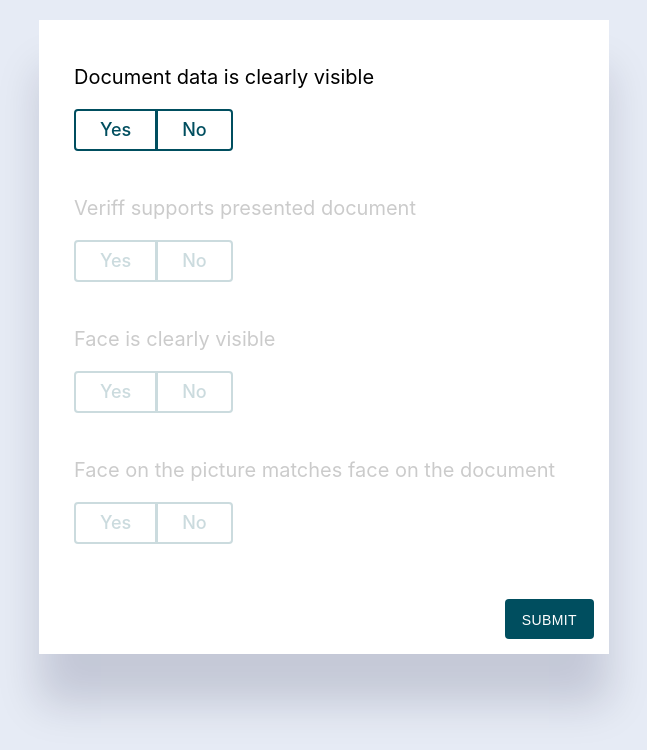
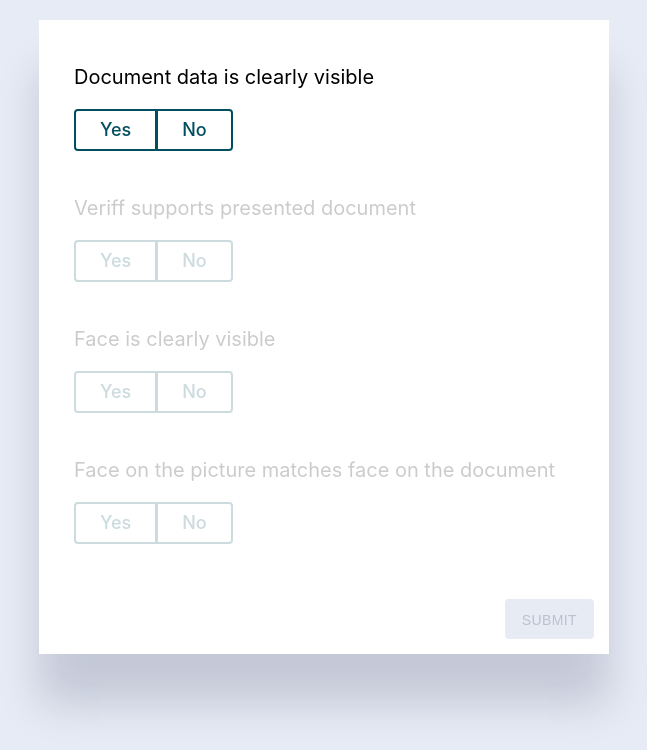
Before and after one commit to thomsebastin/veriff-test, a React (Create React App) app: page / in a window 1280 px wide. Shown: the top 750 px of the page, without its empty margins (316-963 px from the left). Built offline with nearby package versions, Linux system fonts and the light colour scheme.

Commit message:
disable, enable functionality

```diff
--- a/src/App.tsx
+++ b/src/App.tsx
@@ -87,6 +87,22 @@ function App() {
     setItems(newItems);
   };
 
+  const isAllChecked = () => {
+    return items.every((item: any) => {
+      return item.checked === true;
+    })
+  }
+
+  const isOneUnchecked = () => {
+    return items.some((item: any) => {
+      return item.checked === false;
+    })
+  }
+
+  const isSubmitEnabled = () => {
+    return isAllChecked() || isOneUnchecked();
+  }
+
   useEffect(() => {
     fetchChecks()
       .then((res: any) => {
@@ -120,7 +136,7 @@ function App() {
               );
             })}
           </ul>
-          <Button>Submit</Button>
+          <Button isSubmitEnabled={isSubmitEnabled}>Submit</Button>
         </>
       ) : null}
     </div>
--- a/src/components/Button/Button.tsx
+++ b/src/components/Button/Button.tsx
@@ -1,20 +1,17 @@
-// import React from "react";
-// import PropTypes from "prop-types";
 import "./Button.scss";
 
-const Button = ({ children, ...rest }: { children: any }) => {
+function Button({
+  children,
+  isSubmitEnabled,
+}: {
+  children: any;
+  isSubmitEnabled: any;
+}) {
   return (
-    <button className="btn-submit" {...rest}>
+    <button className="btn-submit" disabled={!isSubmitEnabled()}>
       {children}
     </button>
   );
-};
-
-// Button.propTypes = {
-//   children: PropTypes.string.isRequired,
-//   disabled: PropTypes.bool,
-//   type: PropTypes.string,
-//   onClick: PropTypes.func
-// };
+}
 
 export default Button;
--- a/src/components/Check/Check.tsx
+++ b/src/components/Check/Check.tsx
@@ -14,7 +14,6 @@ function Check({
 }) {
   return (
     <li className={`check ${!item.enabled && index !== 0 ? "disabled" : ""}`}>
-      {console.log('rendering check again....')}
       <Description description={item.description} />
       <ToggleSwitch
         id={item.id}
```
